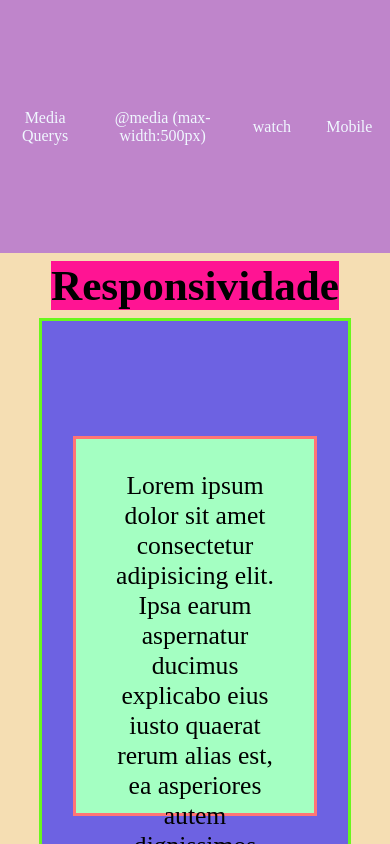
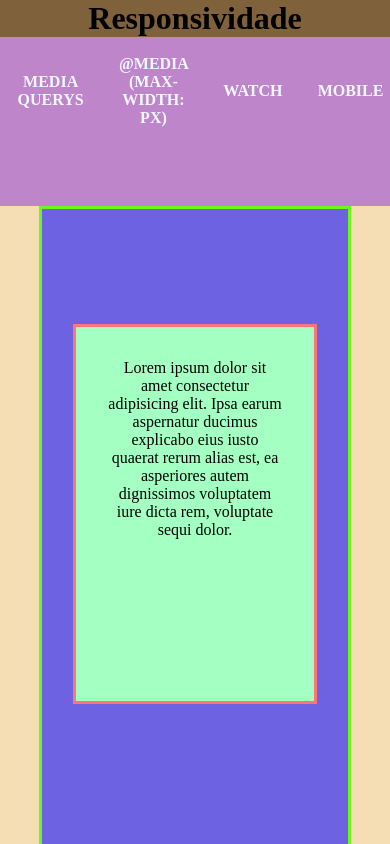
Before and after one commit to JesusBaro/responsividade, a plain HTML site: page index.html in a window 390 px wide. Shown: the top 844 px of the page. Drawn offline with Linux system fonts and the light colour scheme.

Commit message:
atualizacao para enviar ao xcode

```diff
--- a/index.html
+++ b/index.html
@@ -7,11 +7,13 @@
     <link rel="stylesheet" href="style.css">
     <title>Responsividade</title>
 </head>
+<h1>Responsividade</h1>
 <header>
+
     <nav class="HeaderNav">
 <ul class="HeaderUl">
     <li class="ListItem">Media Querys</li>
-    <li class="ListItem">@media (max-width:500px) </li>
+    <li class="ListItem">@media (max-width: px) </li>
     <li class="ListItem">watch</li>
     <li class="ListItem">Mobile</li>
 
@@ -20,7 +22,6 @@
 </header>
 <body>
     <main>
-        <h1>Responsividade</h1>
         <section class="container">
             <div class="div"> <p>Lorem ipsum dolor sit amet consectetur adipisicing elit. Ipsa earum aspernatur ducimus explicabo eius iusto quaerat rerum alias est, ea asperiores autem dignissimos voluptatem iure dicta rem, voluptate sequi dolor.</p>
             </div>
--- a/style.css
+++ b/style.css
@@ -4,18 +4,25 @@
     box-sizing: border-box;
 }
 h1{
-    font-size: 3em;
-    background-color: bisque;
+    font-size: 2.5em;
+    background-color: rgb(127, 97, 60);
+    flex-direction: column;
+    display: flex;
+    text-align: center;
 }
 header{
     /* border: solid black; */
     background-color: rgba(137, 43, 226, 0.499);
     width: 100%;
     height: 30vh;
+    color: aliceblue;
+    justify-content: center;
+    align-items: center;
+}
+.HeaderNav{
     display: flex;
-    /* justify-content: space-evenly; */
+    justify-content: space-evenly;
     align-items: center;
-    color: aliceblue;
 }
 .HeaderUl{
     display: flex;
@@ -24,9 +31,13 @@ header{
 
 }
 .ListItem{
+align-items: center;
 text-align: center;
-margin: 1.3rem;
+margin: 1.1rem;
 list-style: none;
+font-size: 1.7rem;
+font-weight: 700;
+text-transform: uppercase;
 
 }
 body{
@@ -46,7 +57,7 @@ main{
     flex-direction: column;
     border: solid seagreen;
     background-color: rgba(127, 255, 212, 0.627);
-    width: 100%;
+    width: 80%;
     height: 190vh;
 }
 div{
@@ -64,18 +75,29 @@ div{
 @media (min-width:300px) and
 (max-width:500px) {
   h1{
-    margin: 0.5rem 0.5rem 0.5rem 0.5rem;
     background-color: deeppink;
-  }
+        font-size: 2em;
+        background-color: rgb(127, 97, 60);
+        flex-direction: column;
+        display: flex;
+        text-align: center;
+    }
   header{
     /* border: solid black; */
     background-color: rgba(137, 43, 226, 0.499);
     width: 100%;
-    height: 30vh;
-    display: flex;
-    /* justify-content: space-evenly; */
+    height: 20vh;
+    /* display: flex;
+    justify-content: center; */
     align-items: center;
     color: aliceblue;
+    font-weight: 700;
+    text-transform: uppercase;
+}
+.HeaderNav{
+    display: flex;
+    justify-content: space-evenly;
+    align-items: center;
 }
 .HeaderUl{
     display: flex;
@@ -116,8 +138,8 @@ width: 100vw;
     background-color: rgb(164, 255, 194);
     width: 80%;
     height: 45vh;
+    font-size: 1rem;
     justify-content: space-between;
    text-align: center;
 }
-
 }
```
